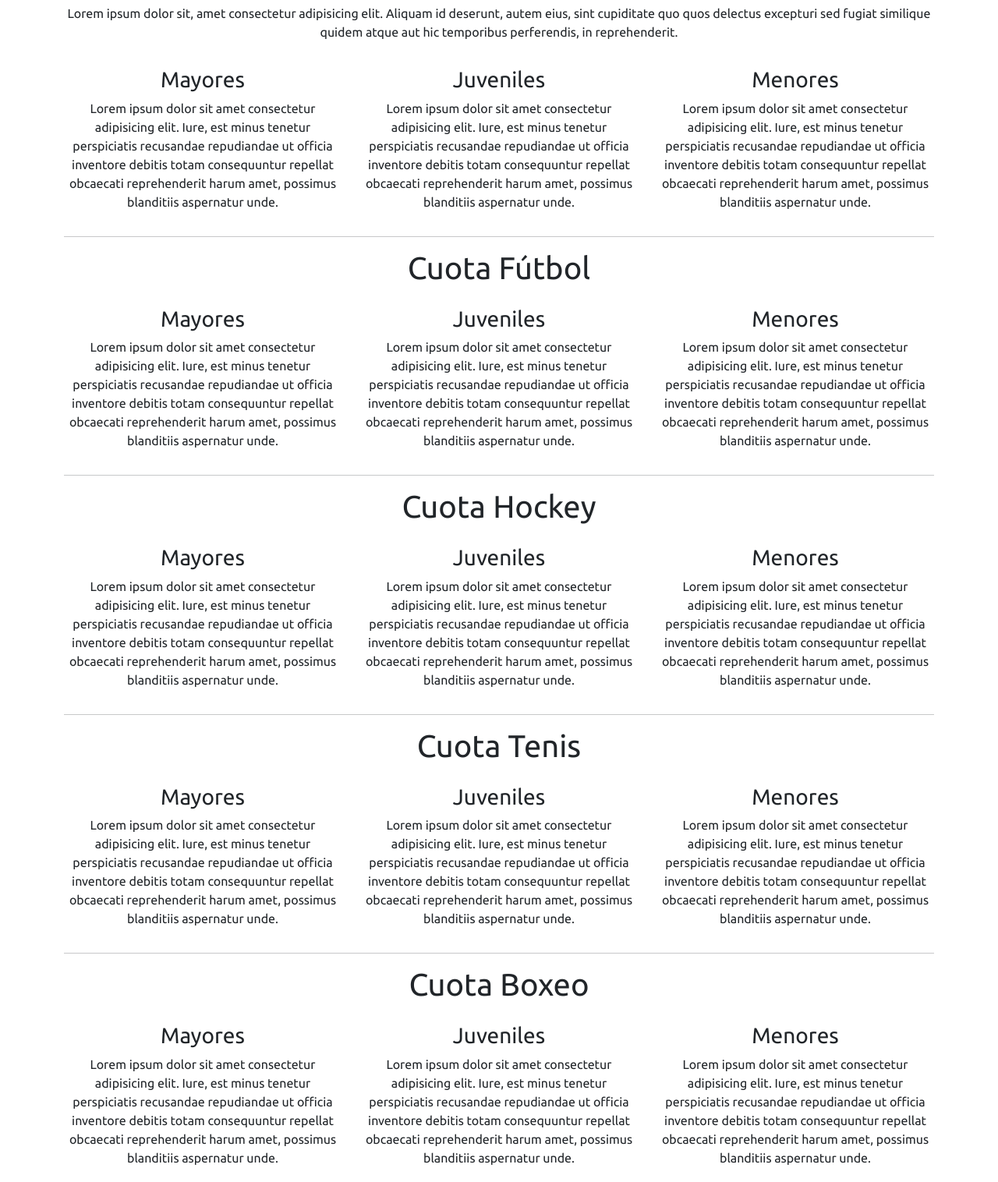
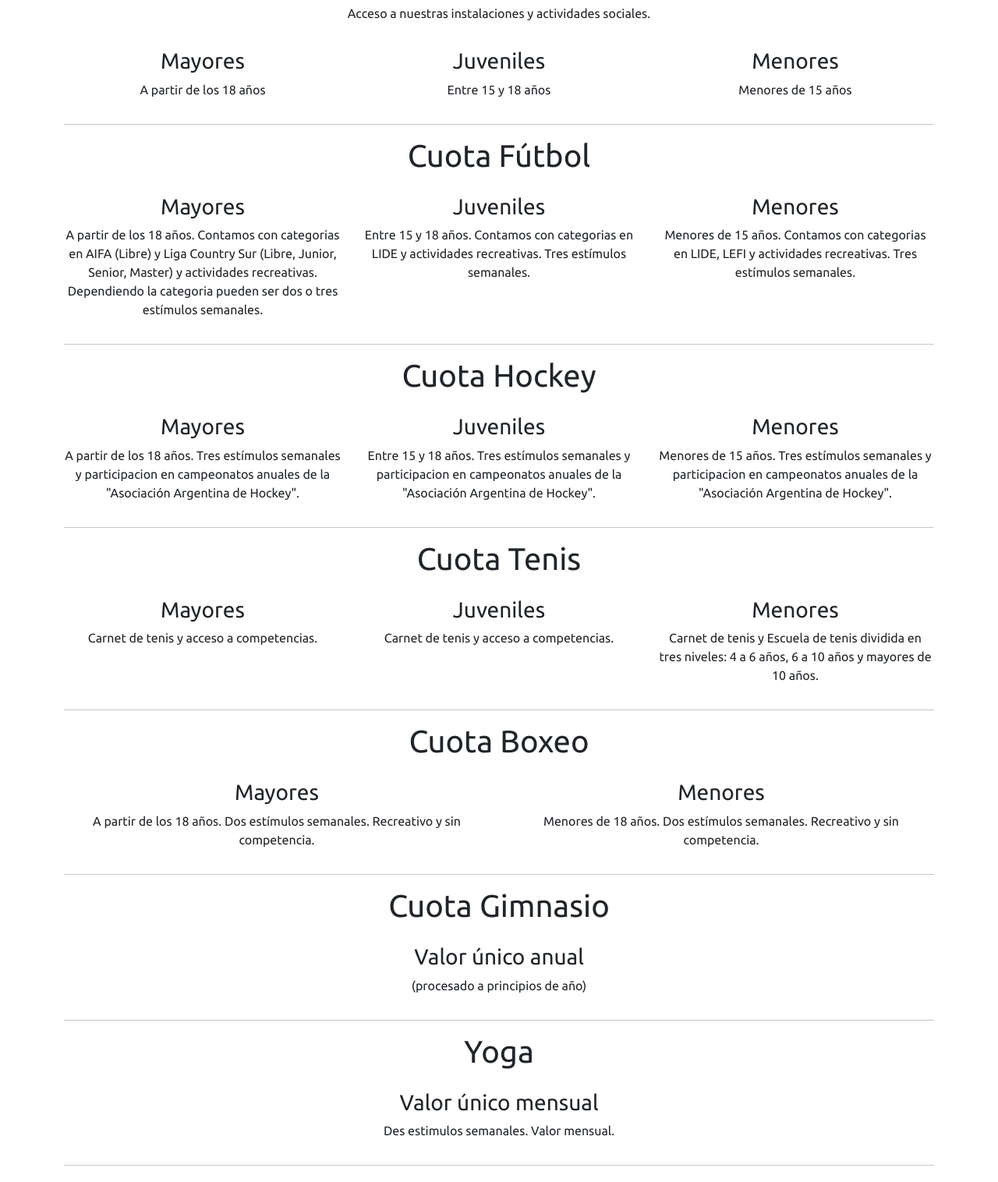
Before and after one commit to marcejgg/PF_GarciaMarcelo, a plain HTML site: page pages/hacete_socio.html in a window 1280 px wide. Shown: the part 171-1687 px from the top of the page at 78% size. Drawn offline with nearby package versions, Linux system fonts and the light colour scheme.

Commit message:
add general content

```diff
--- a/pages/hacete_socio.html
+++ b/pages/hacete_socio.html
@@ -58,10 +58,7 @@
         <div class="col-sm margin_bottom_sm centered">
           <h2>Cuota Social</h2>
           <p>
-            Lorem ipsum dolor sit, amet consectetur adipisicing elit. Aliquam id
-            deserunt, autem eius, sint cupiditate quo quos delectus excepturi
-            sed fugiat similique quidem atque aut hic temporibus perferendis, in
-            reprehenderit.
+            Acceso a nuestras instalaciones y actividades sociales.
           </p>
         </div>
       </div>
@@ -71,28 +68,19 @@
         <div class="col-sm centered">
           <h3>Mayores</h3>
           <p>
-            Lorem ipsum dolor sit amet consectetur adipisicing elit. Iure, est
-            minus tenetur perspiciatis recusandae repudiandae ut officia
-            inventore debitis totam consequuntur repellat obcaecati
-            reprehenderit harum amet, possimus blanditiis aspernatur unde.
+            A partir de los 18 años
           </p>
         </div>
         <div class="col-sm centered">
           <h3>Juveniles</h3>
           <p>
-            Lorem ipsum dolor sit amet consectetur adipisicing elit. Iure, est
-            minus tenetur perspiciatis recusandae repudiandae ut officia
-            inventore debitis totam consequuntur repellat obcaecati
-            reprehenderit harum amet, possimus blanditiis aspernatur unde.
+            Entre 15 y 18 años
           </p>
         </div>
         <div class="col-sm centered">
           <h3>Menores</h3>
           <p>
-            Lorem ipsum dolor sit amet consectetur adipisicing elit. Iure, est
-            minus tenetur perspiciatis recusandae repudiandae ut officia
-            inventore debitis totam consequuntur repellat obcaecati
-            reprehenderit harum amet, possimus blanditiis aspernatur unde.
+            Menores de 15 años
           </p>
         </div>
       </div>
@@ -111,30 +99,21 @@
         <div class="col-sm centered">
           <h3>Mayores</h3>
           <p>
-            Lorem ipsum dolor sit amet consectetur adipisicing elit. Iure, est
-            minus tenetur perspiciatis recusandae repudiandae ut officia
-            inventore debitis totam consequuntur repellat obcaecati
-            reprehenderit harum amet, possimus blanditiis aspernatur unde.
+            A partir de los 18 años. Contamos con categorias en AIFA (Libre) y Liga Country Sur (Libre, Junior, Senior, Master) y actividades recreativas. Dependiendo la categoria pueden ser dos o tres estímulos semanales.
           </p>
         </div>
 
         <div class="col-sm centered">
           <h3>Juveniles</h3>
           <p>
-            Lorem ipsum dolor sit amet consectetur adipisicing elit. Iure, est
-            minus tenetur perspiciatis recusandae repudiandae ut officia
-            inventore debitis totam consequuntur repellat obcaecati
-            reprehenderit harum amet, possimus blanditiis aspernatur unde.
+            Entre 15 y 18 años. Contamos con categorias en LIDE y actividades recreativas. Tres estímulos semanales.
           </p>
         </div>
 
         <div class="col-sm centered">
           <h3>Menores</h3>
           <p>
-            Lorem ipsum dolor sit amet consectetur adipisicing elit. Iure, est
-            minus tenetur perspiciatis recusandae repudiandae ut officia
-            inventore debitis totam consequuntur repellat obcaecati
-            reprehenderit harum amet, possimus blanditiis aspernatur unde.
+            Menores de 15 años. Contamos con categorias en LIDE, LEFI y actividades recreativas. Tres estímulos semanales.
           </p>
         </div>
       </div>
@@ -153,30 +132,21 @@
         <div class="col-sm centered">
           <h3>Mayores</h3>
           <p>
-            Lorem ipsum dolor sit amet consectetur adipisicing elit. Iure, est
-            minus tenetur perspiciatis recusandae repudiandae ut officia
-            inventore debitis totam consequuntur repellat obcaecati
-            reprehenderit harum amet, possimus blanditiis aspernatur unde.
+            A partir de los 18 años. Tres estímulos semanales y participacion en campeonatos anuales de la "Asociación Argentina de Hockey".
           </p>
         </div>
 
         <div class="col-sm centered">
           <h3>Juveniles</h3>
           <p>
-            Lorem ipsum dolor sit amet consectetur adipisicing elit. Iure, est
-            minus tenetur perspiciatis recusandae repudiandae ut officia
-            inventore debitis totam consequuntur repellat obcaecati
-            reprehenderit harum amet, possimus blanditiis aspernatur unde.
+            Entre 15 y 18 años. Tres estímulos semanales y participacion en campeonatos anuales de la "Asociación Argentina de Hockey".
           </p>
         </div>
 
         <div class="col-sm centered">
           <h3>Menores</h3>
           <p>
-            Lorem ipsum dolor sit amet consectetur adipisicing elit. Iure, est
-            minus tenetur perspiciatis recusandae repudiandae ut officia
-            inventore debitis totam consequuntur repellat obcaecati
-            reprehenderit harum amet, possimus blanditiis aspernatur unde.
+            Menores de 15 años. Tres estímulos semanales y participacion en campeonatos anuales de la "Asociación Argentina de Hockey".
           </p>
         </div>
       </div>
@@ -195,30 +165,21 @@
         <div class="col-sm centered">
           <h3>Mayores</h3>
           <p>
-            Lorem ipsum dolor sit amet consectetur adipisicing elit. Iure, est
-            minus tenetur perspiciatis recusandae repudiandae ut officia
-            inventore debitis totam consequuntur repellat obcaecati
-            reprehenderit harum amet, possimus blanditiis aspernatur unde.
+            Carnet de tenis y acceso a competencias.
           </p>
         </div>
 
         <div class="col-sm centered">
           <h3>Juveniles</h3>
           <p>
-            Lorem ipsum dolor sit amet consectetur adipisicing elit. Iure, est
-            minus tenetur perspiciatis recusandae repudiandae ut officia
-            inventore debitis totam consequuntur repellat obcaecati
-            reprehenderit harum amet, possimus blanditiis aspernatur unde.
+            Carnet de tenis y acceso a competencias.
           </p>
         </div>
 
         <div class="col-sm centered">
           <h3>Menores</h3>
           <p>
-            Lorem ipsum dolor sit amet consectetur adipisicing elit. Iure, est
-            minus tenetur perspiciatis recusandae repudiandae ut officia
-            inventore debitis totam consequuntur repellat obcaecati
-            reprehenderit harum amet, possimus blanditiis aspernatur unde.
+            Carnet de tenis y Escuela de tenis dividida en tres niveles: 4 a 6 años, 6 a 10 años y mayores de 10 años.
           </p>
         </div>
       </div>
@@ -237,29 +198,13 @@
         <div class="col-sm centered">
           <h3>Mayores</h3>
           <p>
-            Lorem ipsum dolor sit amet consectetur adipisicing elit. Iure, est
-            minus tenetur perspiciatis recusandae repudiandae ut officia
-            inventore debitis totam consequuntur repellat obcaecati
-            reprehenderit harum amet, possimus blanditiis aspernatur unde.
-          </p>
-        </div>
-
-        <div class="col-sm centered">
-          <h3>Juveniles</h3>
-          <p>
-            Lorem ipsum dolor sit amet consectetur adipisicing elit. Iure, est
-            minus tenetur perspiciatis recusandae repudiandae ut officia
-            inventore debitis totam consequuntur repellat obcaecati
-            reprehenderit harum amet, possimus blanditiis aspernatur unde.
+            A partir de los 18 años. Dos estímulos semanales. Recreativo y sin competencia.
           </p>
         </div>
         <div class="col-sm centered">
           <h3>Menores</h3>
           <p>
-            Lorem ipsum dolor sit amet consectetur adipisicing elit. Iure, est
-            minus tenetur perspiciatis recusandae repudiandae ut officia
-            inventore debitis totam consequuntur repellat obcaecati
-            reprehenderit harum amet, possimus blanditiis aspernatur unde.
+            Menores de 18 años. Dos estímulos semanales. Recreativo y sin competencia.
           </p>
         </div>
       </div>
@@ -278,10 +223,7 @@
         <div class="col-sm centered">
           <h3>Valor único anual</h3>
           <p>
-            Lorem ipsum dolor sit amet consectetur adipisicing elit. Iure, est
-            minus tenetur perspiciatis recusandae repudiandae ut officia
-            inventore debitis totam consequuntur repellat obcaecati
-            reprehenderit harum amet, possimus blanditiis aspernatur unde.
+            (procesado a principios de año)
           </p>
         </div>
       </div>
@@ -298,12 +240,9 @@
       </div>
       <div class="row">
         <div class="col-sm centered">
-          <h3>Valor único</h3>
+          <h3>Valor único mensual</h3>
           <p>
-            Lorem ipsum dolor sit amet consectetur adipisicing elit. Iure, est
-            minus tenetur perspiciatis recusandae repudiandae ut officia inventore
-            debitis totam consequuntur repellat obcaecati reprehenderit harum
-            amet, possimus blanditiis aspernatur unde.
+            Des estimulos semanales. Valor mensual.
           </p>
         </div>
       </div>
```
Also changed, not shown: pages/deportes.html (+8 -34 lines).
